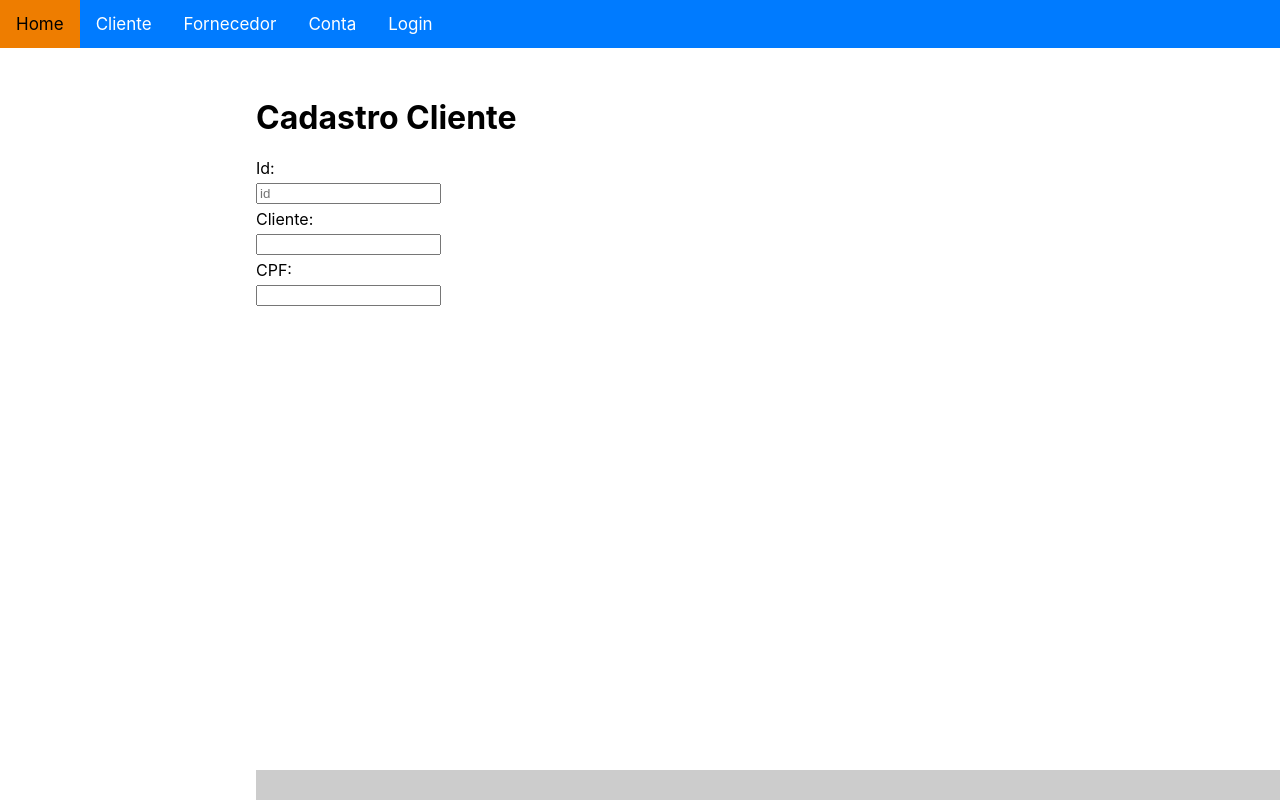
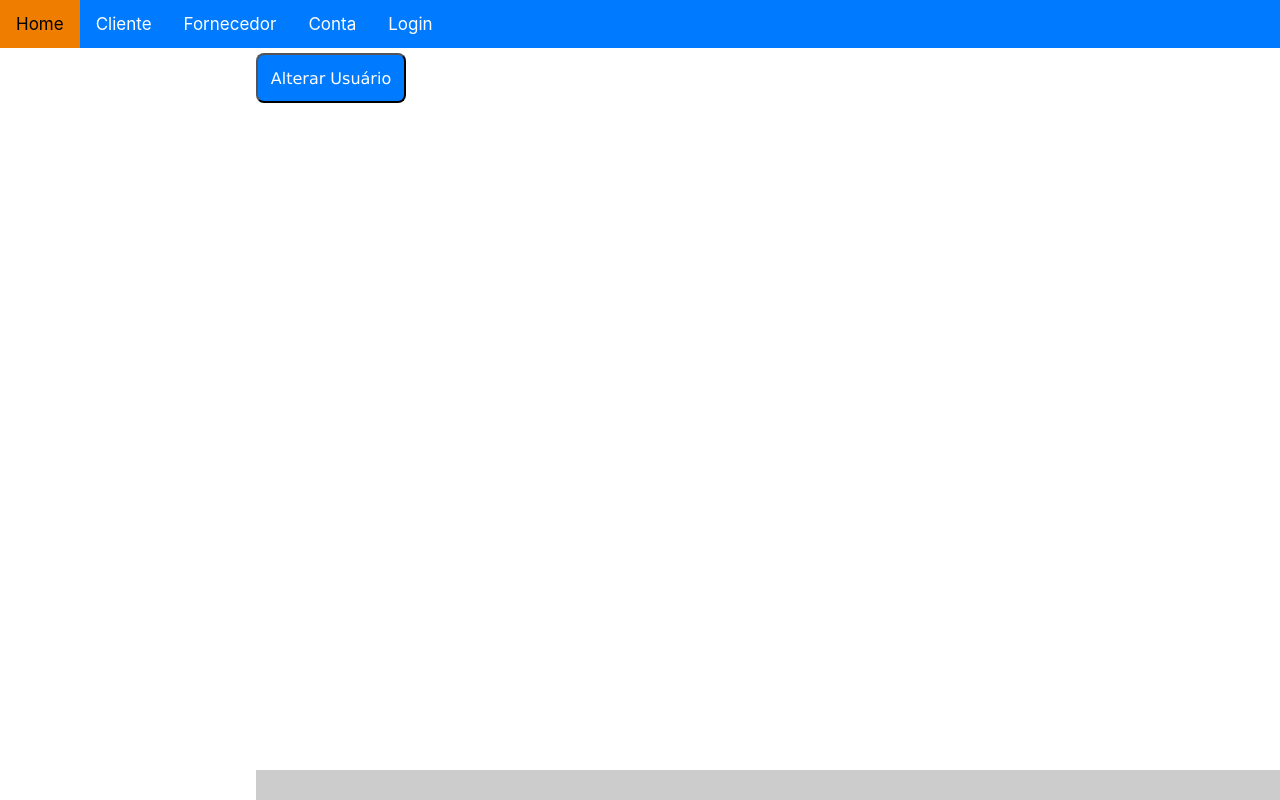
Before and after one commit to francoso77/fullstack, a React (Create React App) app in the folder jbfinancas/: page /cadastrocliente in a window 1280 px wide. Built offline with nearby package versions, Linux system fonts and the light colour scheme.

Commit message:
atual 25/10

```diff
--- a/jbfinancas/src/Cadastros/CadastroCliente.tsx
+++ b/jbfinancas/src/Cadastros/CadastroCliente.tsx
@@ -1,7 +1,7 @@
-import React, { ChangeEvent, useState } from 'react';
+import React, { useState } from 'react';
+import InputButton from '../Components/InputButton';
 import InputText from '../Components/InputText';
-import './Cadastros.css'
-
+import { LoginContexto } from '../Layout/Layout'
 
 interface rsClientesInterface {
     id: string,
@@ -19,10 +19,14 @@ export default function CadastroCliente() {
     })
 
     return (
+        <LoginContexto.Consumer>{({ nome, updateLogin, logado }) =>
+
             <div className='CadastroCliente'>
+                <input type="button" value="Alterar Usuário" onClick={() => updateLogin(true, 'Frank')} />
 
-            <h1>Cadastro Cliente</h1>
-            <InputText
+                {logado && <h1>Cadastro Cliente</h1>}
+
+                {logado && <InputText
                     label='Id: '
                     tipo='text'
                     valor={rsClientes.id}
@@ -32,8 +36,8 @@ export default function CadastroCliente() {
                     campo='id'
                     setState={setRsClientes}
                     valida='txt'
-            />
-            <InputText
+                />}
+                {logado && <InputText
                     label='Cliente: '
                     tipo='text'
                     valor={rsClientes.cliente}
@@ -43,8 +47,8 @@ export default function CadastroCliente() {
                     campo='cliente'
                     setState={setRsClientes}
                     valida='txt'
-            />
-            <InputText
+                />}
+                {logado && <InputText
                     label='CPF: '
                     tipo='text'
                     valor={rsClientes.cpf}
@@ -53,8 +57,19 @@ export default function CadastroCliente() {
                     dados={rsClientes}
                     campo='cpf'
                     setState={setRsClientes}
-                valida='cep'
-            />
+                    valida='tel'
+                />}
+                <br />
+
+                {logado && <InputButton
+                    id='btConfirmar'
+                    tipo='Button'
+                    valor='OK'
+
+                />}
+
             </div>
+        }
+        </LoginContexto.Consumer>
     )
 }
--- /dev/null
+++ b/jbfinancas/src/Components/InputButton.css
@@ -0,0 +1,12 @@
+input[type='Button']{
+
+    width: 150px;
+    height: 50px;
+    font-family: Verdana, Geneva, Tahoma, sans-serif;
+    font-size: medium;
+    text-align: center;
+    background-color: #007bff;
+    border-radius: 8px;
+    box-shadow: none;
+    color: white;
+}
--- /dev/null
+++ b/jbfinancas/src/Components/InputButton.tsx
@@ -0,0 +1,29 @@
+import React from 'react'
+import './InputButton.css'
+
+export default function InputButton(
+    {
+        id,
+        tipo,
+        valor
+
+    }:{
+        id: string,
+        tipo: string,
+        valor: string
+
+
+    }) {
+    return (
+        <>
+            <input
+                id= {id}
+                type={tipo}
+                value={valor}
+
+
+
+            />
+        </>
+    )
+}
--- a/jbfinancas/src/Cadastros/Cadastros.css
+++ b/jbfinancas/src/Components/InputText.css
@@ -1,9 +1,4 @@
-.CadastroCliente{
-    margin-top: 50px;
-
-}
-
-.CadastroCliente input, label, select,h1, span{
+input, label, span{
     margin-top: 5px;
     margin-left: 20%;
     display: block;
@@ -11,7 +6,7 @@
 
 }
 
-.CadastroCliente span{
+span{
     font-size: 9px;
     color: red;
 }
--- a/jbfinancas/src/Components/InputText.jsx
+++ b/jbfinancas/src/Components/InputText.jsx
@@ -1,5 +1,6 @@
 import React, { useState } from "react";
 import ClsValidaCampo from "../Utils/ClsValidaCampos";
+import './InputText.css'
 
 export default function InputText({
     label,
@@ -59,10 +60,12 @@ export default function InputText({
         } else if (valida === 'sexo' && !validaCampo.eSEXO(vr)) {
             setValidacao('SEXO inválido!')
         } else if (valida === 'cep' && buscaCEP(vr)) {
-            if (!CEP_ATIVO){
+            if (!CEP_ATIVO) {
                 setValidacao('CEP inválido!')
             }
 
+        } else if (valida === 'tel' && !validaCampo.eTEL(vr)) {
+            setValidacao('Formato correto do tel é (xx) xxxxx-xxxx')
         } else {
             setValidacao("")
         }
@@ -81,7 +84,7 @@ export default function InputText({
                 onBlur={validarNaoVazio}
                 onChange={(evento) => { setState({ ...dados, [campo]: evento.target.value }) }}
             />
-            <span>{validacao}</span>
+            <span className={id}>{validacao}</span>
         </>
     )
 }
--- a/jbfinancas/src/Utils/ClsValidaCampos.ts
+++ b/jbfinancas/src/Utils/ClsValidaCampos.ts
@@ -1,5 +1,6 @@
 /* eslint-disable @typescript-eslint/no-unused-expressions */
 import axios from "axios"
+import exp from "constants"
 
 interface dadosCepInterface {
     cep: string,
@@ -9,15 +10,16 @@ interface dadosCepInterface {
     uf: string,
     tem: boolean
 }
-const expCEP: RegExp = new RegExp('^[0-9]{2}.[0-9]{3}-[0-9]{3}$', 'g')
+const expCEP: RegExp = new RegExp(/^[0-9]{2}.[0-9]{3}-[0-9]{3}$/)
 const expUF: RegExp = new RegExp(/^([A-Z]){2}$/)
-const expCPF: RegExp = new RegExp('^[0-9]{3}.[0-9]{3}.[0-9]{3}-[0-9]{2}$', 'g')
-const expCNPJ: RegExp = new RegExp('^[0-9]{2}.[0-9]{3}.[0-9]{3}\/[0-9]{4}-[0-9]{2}$', 'g')
+const expCPF: RegExp = new RegExp(/^[0-9]{3}.[0-9]{3}.[0-9]{3}-[0-9]{2}$/,'gm')
+const expCNPJ: RegExp = new RegExp(/^[0-9]{2}.[0-9]{3}.[0-9]{3}\/[0-9]{4}-[0-9]{2}$/)
 const expSEXO: RegExp = new RegExp(/[a-z]{1}$/)
 const expEMAIL: RegExp = new RegExp(/^\b\S+@\w+\.[a-z0-9]{1,3}\.[a-z]{2}$|^\b\S+@\w+\.[a-z0-9]{1,3}$/, 'gim')
 const expINTEIRO: RegExp = new RegExp(/^\d+(,\d{1,3})?$/)
 const expPERCENTUAL: RegExp = new RegExp(/^[0-9]*(,\d{1,3})?%$/)
 const arrSEXO: Array<string> = ['m', 'f', 'i']
+const expTEL: RegExp = new RegExp(/^\([0-9]{2}\) [0-9]{5}-[0-9]{4}$/,'gm')
 
 const arrUF: Array<string> = [
     'AC',
@@ -81,6 +83,23 @@ export default class ClsValidaCampo {
     }
 
     /**
+     * Valida o campo TEL
+     * @param _eTEL string
+     * @returns Retorna se o campo TEL está correto
+     */
+
+         public eTEL(_eTEL: string): boolean {
+
+            if (this.campoVazio(_eTEL) === true) {
+                return false
+            }
+            else {
+                return expTEL.test(_eTEL) ? true : false
+
+            }
+        }
+
+    /**
      * Valida o campo UF
      * @param _eUF string
      * @returns Retorna se o campo UF está correto
@@ -112,7 +131,7 @@ export default class ClsValidaCampo {
             return false
         }
         else {
-            return this.validaCPF(_eCPF) ? true : false
+            return this.validaCPF(_eCPF) && expCPF.test(_eCPF) ? true : false
         }
     }
 
```
Lines whose indentation alone changed are shown as unchanged.
